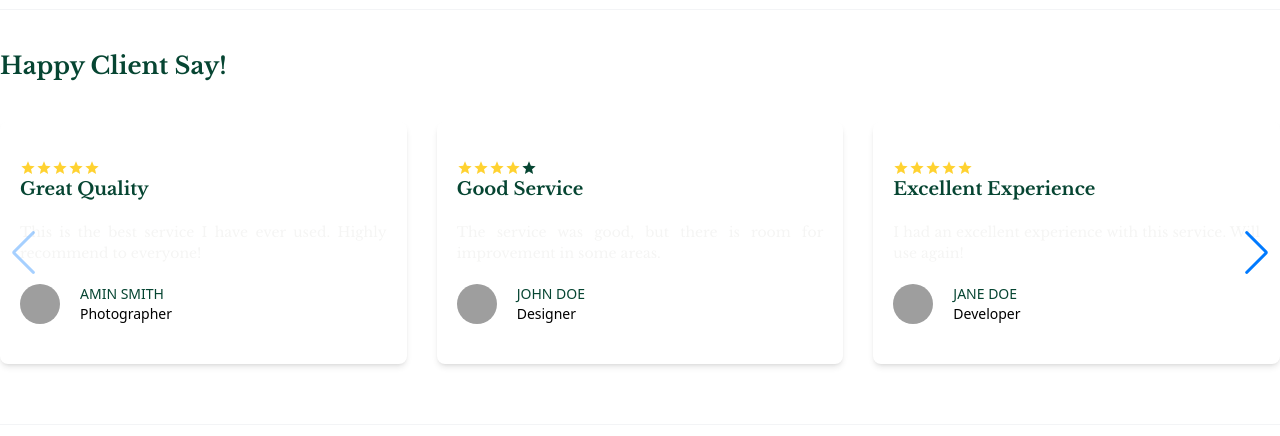
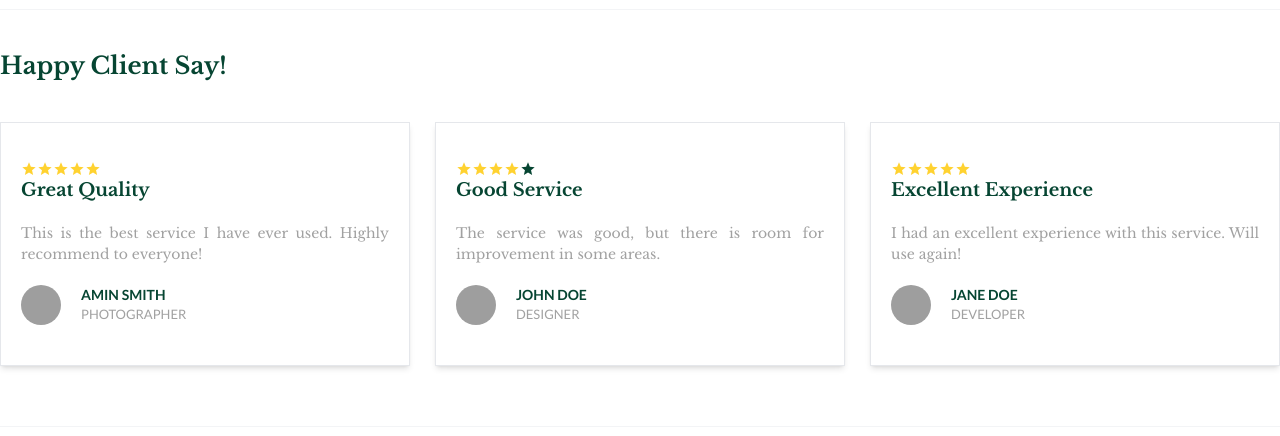
Before and after one commit to kmdtaufik/whispering-pages, a React (Vite) app: page / in a window 1280 px wide. Shown: the part 5740-6176 px from the top of the page. Built offline with nearby package versions, Linux system fonts and the light colour scheme; grey boxes are pictures that could not be loaded; some icons are missing.

Commit message:
fixed: review carosel navigation

```diff
--- a/src/components/Review/ClientReview.jsx
+++ b/src/components/Review/ClientReview.jsx
@@ -5,7 +5,7 @@ import Typography from "../Typography/Typography";
 export default function ClientReview(props) {
   const { name, rating, title, review, imgUrl, profession } = props.reviews;
   return (
-    <div className="bg-white p-5 rounded-lg shadow-md py-5 mb-5">
+    <div className="bg-white p-5  shadow-md py-5 mb-5 border border-gray-200">
       <div className="flex items-center justify-between gap-10">
         <div className="">
           <div className="flex">
@@ -28,7 +28,7 @@ export default function ClientReview(props) {
           ></Iconify>
         </div>
       </div>
-      <Typography className="text-stone-100 text-justify font-primary text-[14px]">
+      <Typography className="text-neutral-400 text-justify font-primary font-medium text-[14px]">
         {review}
       </Typography>
       <div className="flex items-center gap-5 py-5">
@@ -38,10 +38,10 @@ export default function ClientReview(props) {
           className="w-10 h-10 rounded-full object-cover"
         />
         <div className="flex flex-col">
-          <Typography variant="small" className="uppercase text-secondary">
+          <Typography className="uppercase text-secondary font-secondary font-bold text-sm">
             {name}
           </Typography>
-          <Typography className="" variant="small">
+          <Typography className="uppercase text-neutral-400 font-secondary font-medium text-[13px]">
             {profession}
           </Typography>
         </div>
--- a/src/components/Review/Review.jsx
+++ b/src/components/Review/Review.jsx
@@ -1,10 +1,12 @@
 import React from "react";
+import { useRef, useEffect, useState } from "react";
 import Typography from "../Typography/Typography";
 import ClientReview from "./ClientReview";
 import { Swiper, SwiperSlide } from "swiper/react";
 import { Navigation } from "swiper/modules";
 import "swiper/css";
 import "swiper/css/navigation";
+import Iconify from "../Iconify/Iconify";
 
 export default function Review() {
   const reviews = [
@@ -78,40 +80,73 @@ export default function Review() {
       profession: "Artist",
     },
   ];
+  const prevRef = useRef(null);
+  const nextRef = useRef(null);
+  const [swiperInstance, setSwiperInstance] = useState(null);
+
+  useEffect(() => {
+    if (
+      swiperInstance &&
+      prevRef.current &&
+      nextRef.current &&
+      !swiperInstance.destroyed
+    ) {
+      swiperInstance.params.navigation.prevEl = prevRef.current;
+      swiperInstance.params.navigation.nextEl = nextRef.current;
+      swiperInstance.navigation.destroy();
+      swiperInstance.navigation.init();
+      swiperInstance.navigation.update();
+    }
+  }, [swiperInstance]);
+
   return (
     <section className="container mx-auto py-10 border-t border-t-gray-100">
       <Typography
         variant="h3"
-        className=" font-primary font-bold text-secondary pb-10"
+        className="text-2xl font-primary font-bold text-secondary pb-10 container mx-auto"
       >
-        {" "}
         Happy Client Say!
-      </Typography>{" "}
+      </Typography>
+
+      <div className="group flex">
+        {/* Left Nav Button (Hidden by default, shows on hover) */}
+        <button ref={prevRef} className="hidden group-hover:block pr-5">
+          <Iconify
+            icon="simple-line-icons:arrow-left"
+            className="text-gray-500 hover:text-black "
+          />
+        </button>
+
+        {/* Swiper */}
         <Swiper
-        navigation={true}
-        spaceBetween={30}
           modules={[Navigation]}
-        className="mySwiper "
+          loop={true}
+          spaceBetween={25}
           slidesPerView={1}
+          onSwiper={setSwiperInstance}
+          className="mySwiper"
           breakpoints={{
-          640: {
-            slidesPerView: 1,
-          },
-          768: {
-            slidesPerView: 2,
-          },
-          1024: {
-            slidesPerView: 3,
-          },
+            640: { slidesPerView: 1 },
+            768: { slidesPerView: 2 },
+            1024: { slidesPerView: 3 },
           }}
         >
           {reviews &&
             reviews.map((review, index) => (
               <SwiperSlide key={index}>
-              <ClientReview reviews={review}></ClientReview>
+                <ClientReview reviews={review} />
               </SwiperSlide>
             ))}
         </Swiper>
+
+        {/* Right Nav Button (Hidden by default, shows on hover) */}
+        <button ref={nextRef} className="hidden group-hover:block pl-5">
+          <Iconify
+            icon="simple-line-icons:arrow-right"
+            className="text-gray-500 hover:text-black"
+          />
+        </button>
+      </div>
     </section>
   );
 }
```
Also changed, not shown: 1 other file (tests, documents, lock files or other folders). Lines whose indentation alone changed are shown as unchanged.
